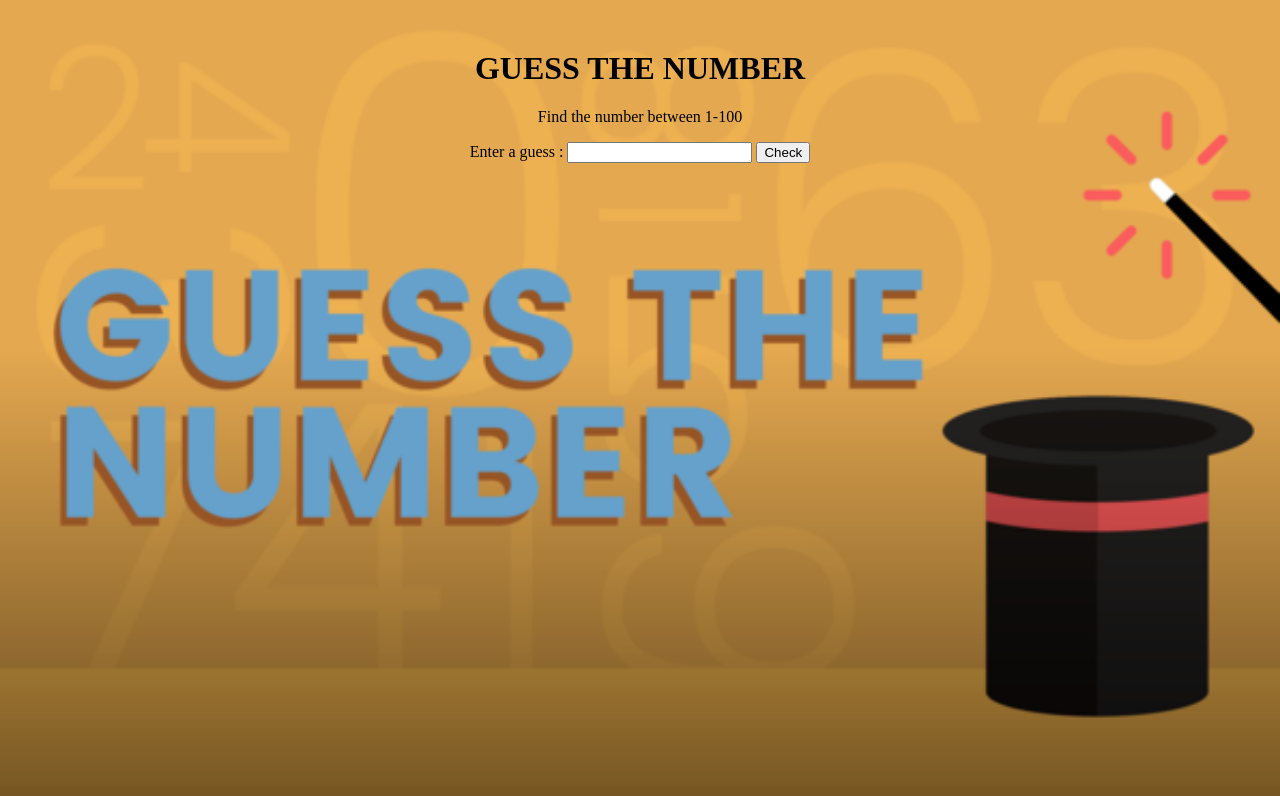
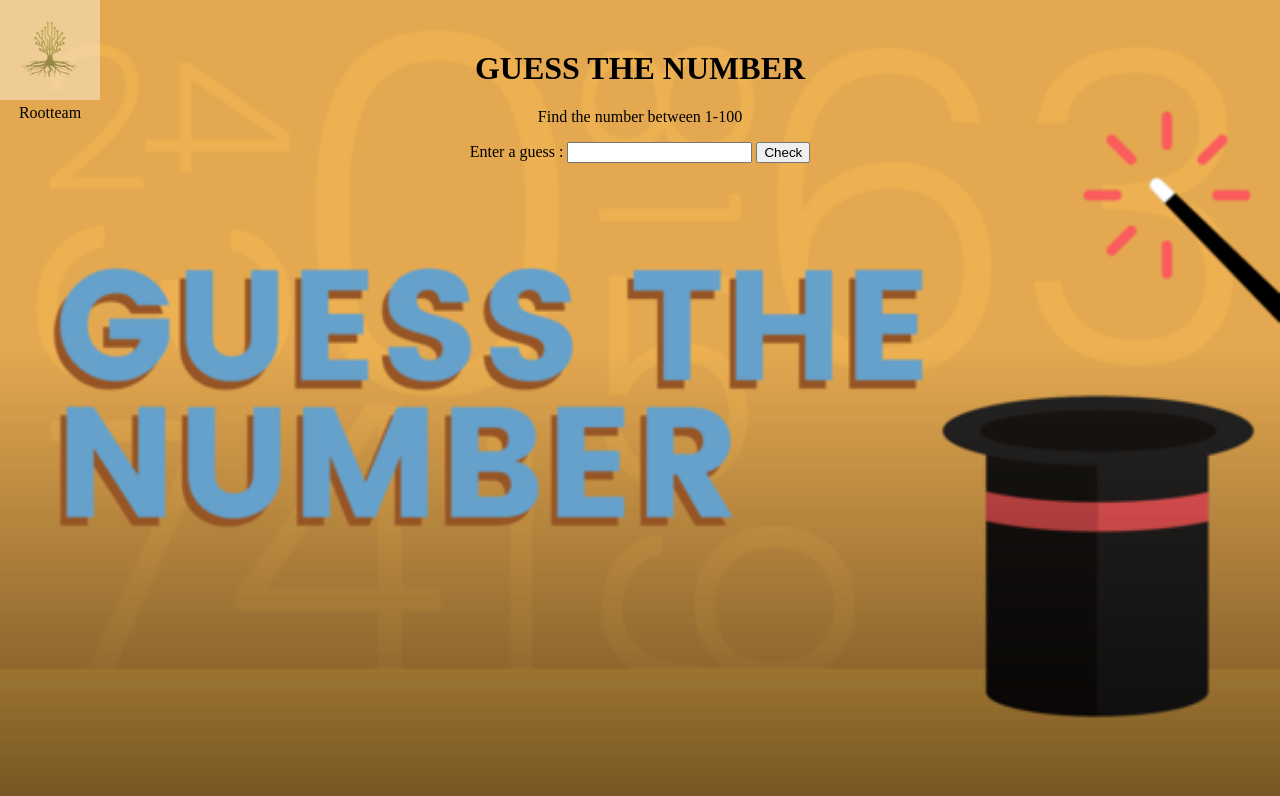
Before and after one commit to Hkc1673/Guess_Number_Game, a plain HTML site: page index.html in a window 1280 px wide. Drawn offline with Linux system fonts and the light colour scheme.

Commit message:
added rootteam logo

```diff
--- a/index.html
+++ b/index.html
@@ -15,6 +15,10 @@
     <button type="submit" id="btn">Check</button>
     <h2 id="outputtext"></h2>
     <p id="counter"></p>
+    <div class="img">
+        <img src="./Rootteam.png" alt="">
+        <p>Rootteam</p>
+    </div>
 </body>
 <script src="./script.js"></script>
 </html>
--- a/style.css
+++ b/style.css
@@ -12,3 +12,16 @@ h1 {
     margin-top: 50px;
     text-transform: uppercase;
 }
+
+.img {
+    position: absolute;
+    top:0;
+
+}
+img {
+    width: 100px;
+    opacity: 0.4;
+}
+p {
+    margin-top: 0;
+}
```
Also changed, not shown: Rootteam.png (added).
